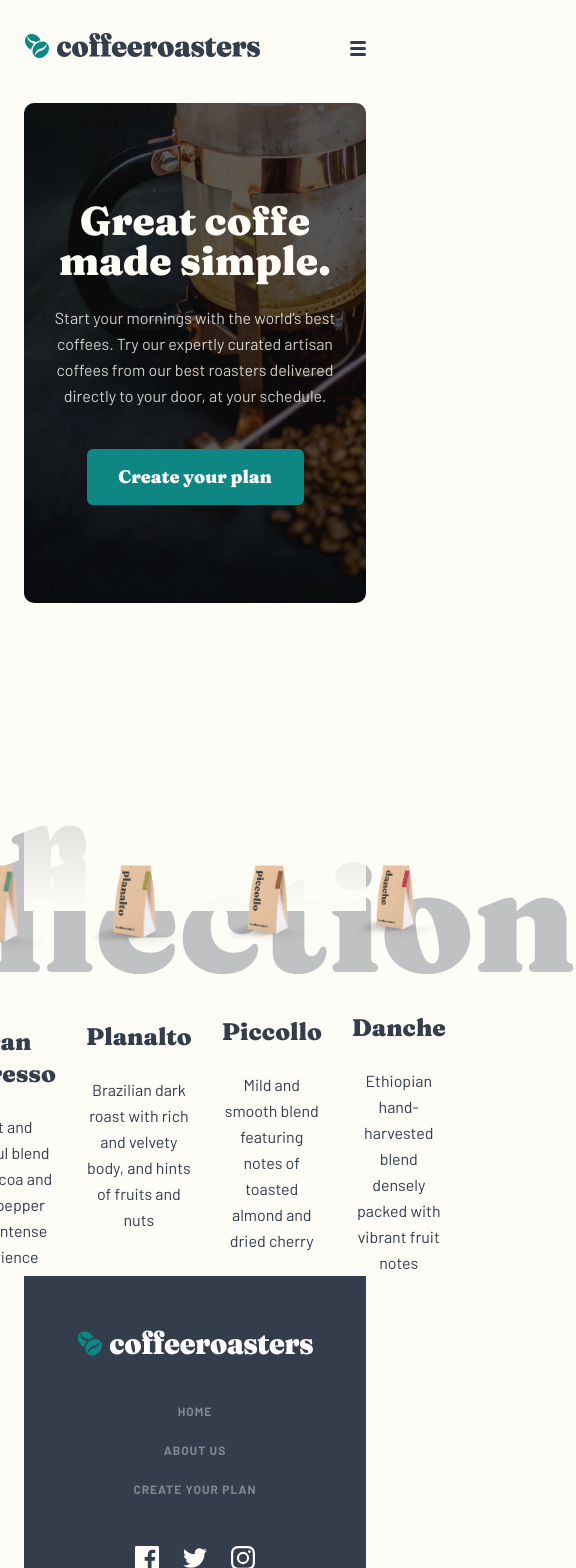
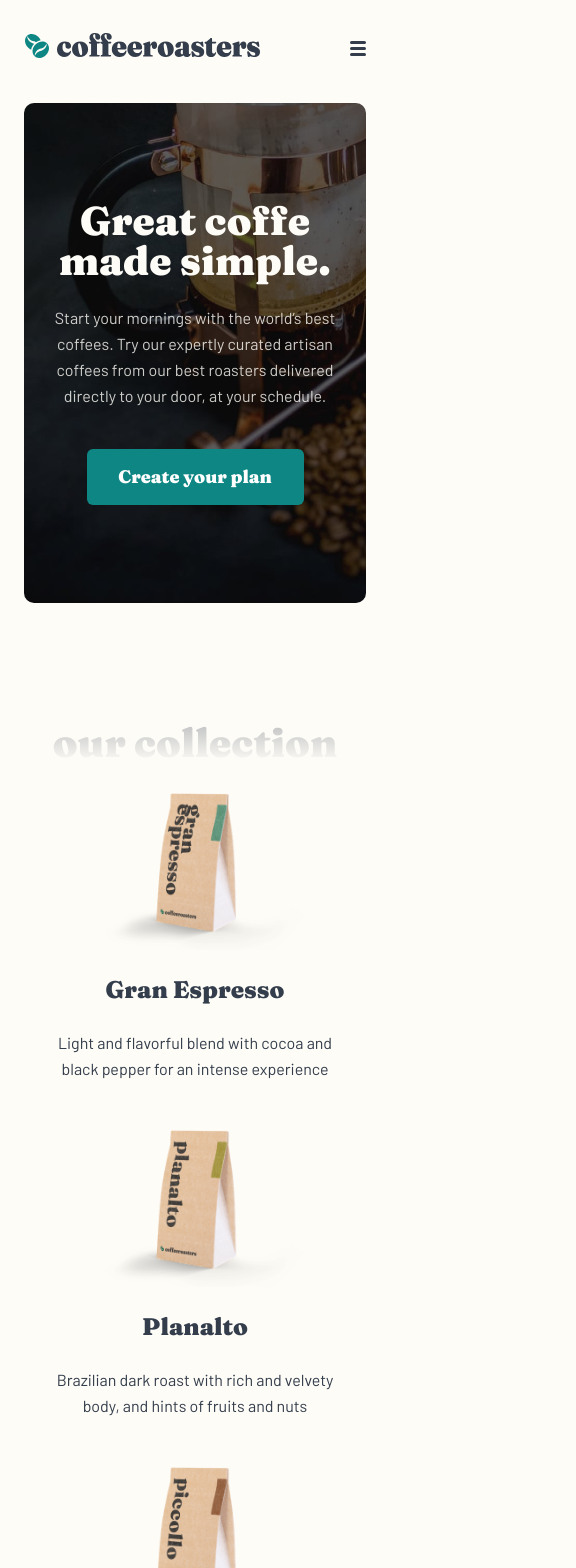
Before and after one commit to yjcyun/frontend_mentor, a React (Create React App) app in the folder intermediate/coffeeroasters_subscription_site/: page / in a window 390 px wide. Shown: the top 1568 px of the page, 576 px wide, since content can reach past the window. Built offline with nearby package versions, Linux system fonts and the light colour scheme.

Commit message:
:iphone: Make collection responsive

```diff
--- a/intermediate/coffeeroasters_subscription_site/src/components/collection-item.tsx
+++ b/intermediate/coffeeroasters_subscription_site/src/components/collection-item.tsx
@@ -23,6 +23,40 @@ const StyledCollectionItem = styled.div`
       margin-bottom: 24px;
     }
   }
+
+  @media (max-width: 1024px) {
+    display: flex;
+    height: 193px;
+    max-width: 100%;
+    text-align: left;
+
+    img {
+      width: 255px;
+    }
+
+    .item-text {
+      margin-top: 0;
+      display: flex;
+      flex-direction: column;
+    }
+  }
+
+  @media (max-width: 767px) {
+    flex-direction: column;
+    width: 282px;
+    height: 100%;
+    text-align: center;
+    align-items: center;
+
+    img {
+      width: 200px;
+      margin-left: 2rem;
+    }
+
+    .item-text {
+      margin-top: 24px;
+    }
+  }
 `;
 
 export const CollectionItem: React.FC<CollectionItemProps> = ({
--- a/intermediate/coffeeroasters_subscription_site/src/components/collection.tsx
+++ b/intermediate/coffeeroasters_subscription_site/src/components/collection.tsx
@@ -1,8 +1,10 @@
+import styled from "styled-components";
+
 import granEspresso from "../assets/home/desktop/image-gran-espresso.png";
 import planalto from "../assets/home/desktop/image-planalto.png";
 import piccollo from "../assets/home/desktop/image-piccollo.png";
 import danche from "../assets/home/desktop/image-danche.png";
-import styled from "styled-components";
+
 import { CollectionItem } from "./collection-item";
 
 const collectionList = [
@@ -29,42 +31,91 @@ const collectionList = [
 ];
 
 const StyledCollection = styled.div`
-  margin-top: 262px;
+  margin: 160px auto 200px;
   position: relative;
   display: flex;
   justify-content: center;
-
-  .bg-text-overlay {
-    position: absolute;
-    top: -150px;
-    height: 196px;
-    width: 100%;
-    background: linear-gradient(rgba(254, 252, 247, 0.01), rgb(254, 252, 247));
-  }
-
-  .bg-text {
-    font-size: 15rem;
-    font-family: var(--headingFF);
-    line-height: 7.2rem;
-    color: var(--grey);
-    position: absolute;
-    top: -55px;
-    z-index: -1;
-    opacity: 0.5;
-  }
+  flex-direction: column;
 
   .collection-list-wrapper {
     display: flex;
     gap: 30px;
     justify-content: center;
   }
+
+  @media (max-width: 1024px) {
+    margin: 144px auto;
+
+    .collection-list-wrapper {
+      flex-direction: column;
+      width: 573px;
+      margin: auto;
+    }
+  }
+
+  @media (max-width: 767px) {
+    margin: 120px auto;
+
+    .collection-list-wrapper {
+      align-items: center;
+      gap: 48px;
+      width: 100%;
+    }
+  }
+`;
+
+const CollectionText = styled.div`
+  text-align: center;
+  position: relative;
+  margin-bottom: -5rem;
+  z-index: -1;
+
+  .bg-text-overlay {
+    position: absolute;
+    height: 100%;
+    width: 100%;
+    background: linear-gradient(rgba(254, 252, 247, 0.01), rgb(254, 252, 247));
+    z-index: 2;
+  }
+
+  h1 {
+    font-size: 15rem;
+    font-family: var(--headingFF);
+    line-height: 100%;
+    color: var(--grey);
+    z-index: -1;
+    opacity: 0.5;
+  }
+
+  @media (max-width: 1230px) {
+    margin-bottom: -3rem;
+
+    h1 {
+      font-size: 9.6rem;
+    }
+  }
+
+  @media (max-width: 1024px) {
+    display: flex;
+    justify-content: center;
+  }
+
+  @media (max-width: 767px) {
+    margin-bottom: 30px;
+
+    h1 {
+      font-size: 4rem;
+    }
+  }
 `;
 
 export const Collection = () => {
   return (
     <StyledCollection>
-      <div className="bg-text-overlay"></div>
-      <div className="bg-text">our collection</div>
+      <CollectionText>
+        <div className="bg-text-overlay"></div>
+        <h1>our collection</h1>
+      </CollectionText>
 
       <div className="collection-list-wrapper">
         {collectionList.map((list) => (
```
